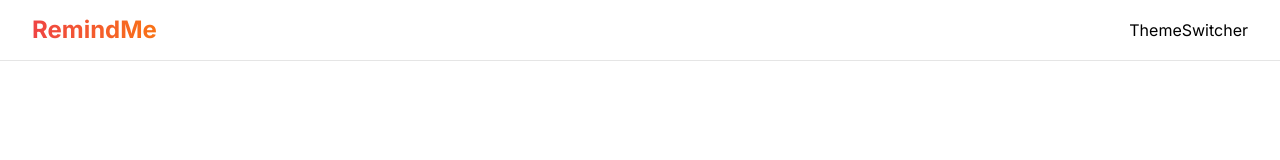
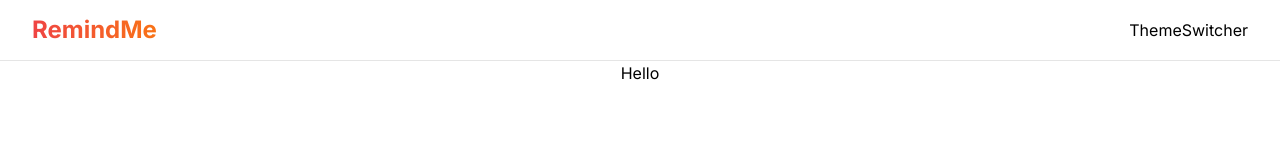
Before and after one commit to leobewater/youtube-nextjs-reminder-app, a Next.js app: page / in a window 1280 px wide. Shown: the top 160 px of the page. Built offline with nearby package versions, Linux system fonts and the light colour scheme.

Commit message:
config theme provider

```diff
--- a/app/layout.tsx
+++ b/app/layout.tsx
@@ -4,6 +4,8 @@ import './globals.css';
 import { ClerkProvider } from '@clerk/nextjs';
 import { Separator } from '@/components/ui/separator';
 import NavBar from '@/components/NavBar';
+import ThemeProvider from '@/providers/ThemeProvider';
+import { cn } from '@/lib/utils';
 
 const inter = Inter({ subsets: ['latin'] });
 
@@ -19,13 +21,20 @@ export default function RootLayout({
 }) {
   return (
     <ClerkProvider>
-      <html lang="en">
-        <body className={inter.className}>
-          <div className="flex min-h-screen w-full flex-col items-center dark:bg-black">
-            <NavBar />
-            <Separator />
-            {children}
-          </div>
+      <html
+        lang="en"
+        className={cn(inter.className, 'dark')}
+        style={{ colorScheme: 'dark' }}
+        suppressHydrationWarning
+      >
+        <body>
+          <ThemeProvider>
+            <div className="flex min-h-screen w-full flex-col items-center dark:bg-black">
+              <NavBar />
+              <Separator />
+              {children}
+            </div>
+          </ThemeProvider>
         </body>
       </html>
     </ClerkProvider>
--- a/app/page.tsx
+++ b/app/page.tsx
@@ -1,9 +1,7 @@
-import { UserButton } from '@clerk/nextjs';
 
 export default function Home() {
   return (
-    <main className="">
-      <UserButton afterSignOutUrl="/" />
+    <main className="">Hello
     </main>
   );
 }
--- a/ThemeProvider.tsx
+++ b/providers/ThemeProvider.tsx
@@ -4,7 +4,11 @@ import { ThemeProvider as NextThemesProvider } from 'next-themes';
 import { ReactNode } from 'react';
 
 const ThemeProvider = ({ children }: { children: ReactNode }) => {
-  return <NextThemesProvider>{children}</NextThemesProvider>;
+  return (
+    <NextThemesProvider attribute="class" enableSystem>
+      {children}
+    </NextThemesProvider>
+  );
 };
 
 export default ThemeProvider;
```
